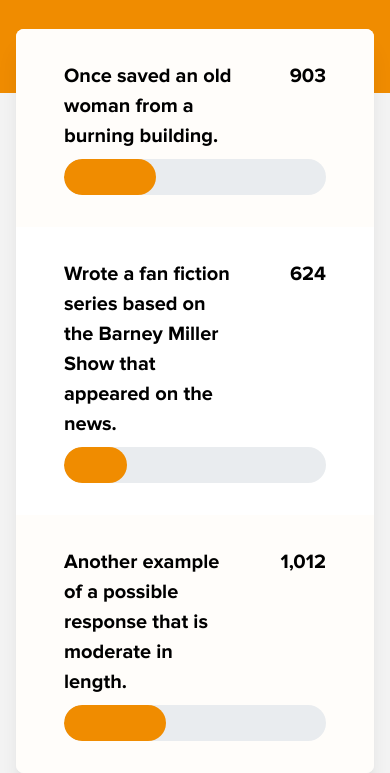
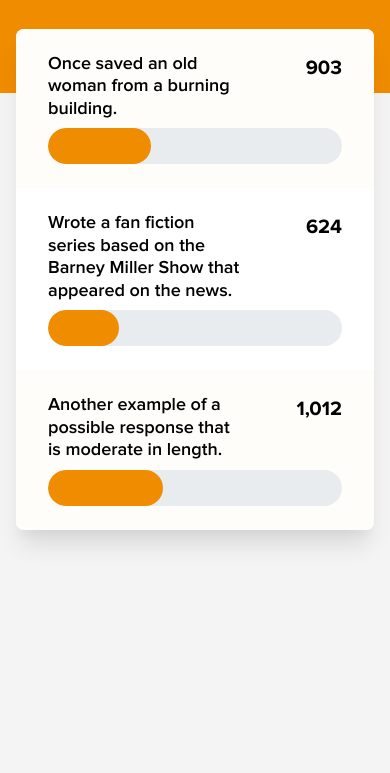
Before and after one commit to dkrasniy/poll-design-pers, a plain HTML site: page scoreboard.html in a window 390 px wide. Shown: the part 98-871 px from the top of the page. After the commit the page ends 844 px from the top, so only its background shows below. Drawn offline with nearby package versions, Linux system fonts and the light colour scheme.

Commit message:
Scoreboard on mobile

```diff
--- a/scoreboard.html
+++ b/scoreboard.html
@@ -11,52 +11,40 @@
    <body>
       <div class="header-area py-16 px-4 pb-24  bg-colored-blue">
          <div class="relative text-center max-w-xl mx-auto">
-
             <h1 class="q-text text-4xl font-semibold relative">Which one is True?</h1>
          </div>
       </div>
       <div class="max-w-full overflow-hidden	mx-4 sm:mx-8 -mt-16 shadow-xl border-radius-default bg-white text-center">
          <div class="bar-chart-container relative flex ">
-
             <ul class="clear-all-style w-full scoreboard">
-
-               <li class="py-8 px-12 flex-wrap flex">
-                     <span class="block text-left w-2/3 font-semibold text-xl">Once saved an old woman from a burning building.</span>
+               <li class="py-6 px-8 sm:py-8 sm:px-12 flex-wrap flex">
+                  <span class="block text-left w-2/3 font-medium text-lg sm:text-xl leading-tight">Once saved an old woman from a burning building.</span>
                   <span class="block w-1/3 font-semibold text-xl text-right">903</span>
                   <div class="progress-container flex flex-100 mt-2">
                      <div class="progress-bar-container flex-1">
                         <div class="progress-bar" role="progressbar" style="width: 35%" aria-valuenow="35" aria-valuemin="0" aria-valuemax="100"></div>
                      </div>
                   </div>
-
                </li>
-               <li class="py-8 px-12 flex-wrap flex">
-                  <span class="block text-left w-2/3 font-semibold text-xl">Wrote a fan fiction series based on the Barney Miller Show that appeared on the news.</span>
+               <li class="py-6 px-8 sm:py-8 sm:px-12 flex-wrap flex">
+                  <span class="block text-left w-2/3 font-medium text-lg sm:text-xl leading-tight">Wrote a fan fiction series based on the Barney Miller Show that appeared on the news.</span>
                   <span class="block w-1/3 font-semibold text-xl text-right">624</span>
                   <div class="progress-container flex flex-100 mt-2">
                      <div class="progress-bar-container flex-1">
                         <div class="progress-bar" role="progressbar" style="width: 24%" aria-valuenow="24" aria-valuemin="0" aria-valuemax="100"></div>
                      </div>
                   </div>
-
                </li>
-
-            <li class="py-8 px-12 flex-wrap flex">
-               <span class="block text-left w-2/3 font-semibold text-xl">Another example of a possible response that is moderate in length.</span>
+               <li class="py-6 px-8 sm:py-8 sm:px-12 flex-wrap flex">
+                  <span class="block text-left w-2/3 font-medium text-lg sm:text-xl leading-tight">Another example of a possible response that is moderate in length.</span>
                   <span class="block w-1/3 font-semibold text-xl text-right">1,012</span>
                   <div class="progress-container flex flex-100 mt-2">
                      <div class="progress-bar-container flex-1">
                         <div class="progress-bar" role="progressbar" style="width: 39%" aria-valuenow="39" aria-valuemin="0" aria-valuemax="100"></div>
                      </div>
                   </div>
-
                </li>
-
-
             </ul>
-
-
-
          </div>
       </div>
       <!-- JavaScript -->
```
Lines whose indentation alone changed are shown as unchanged.
